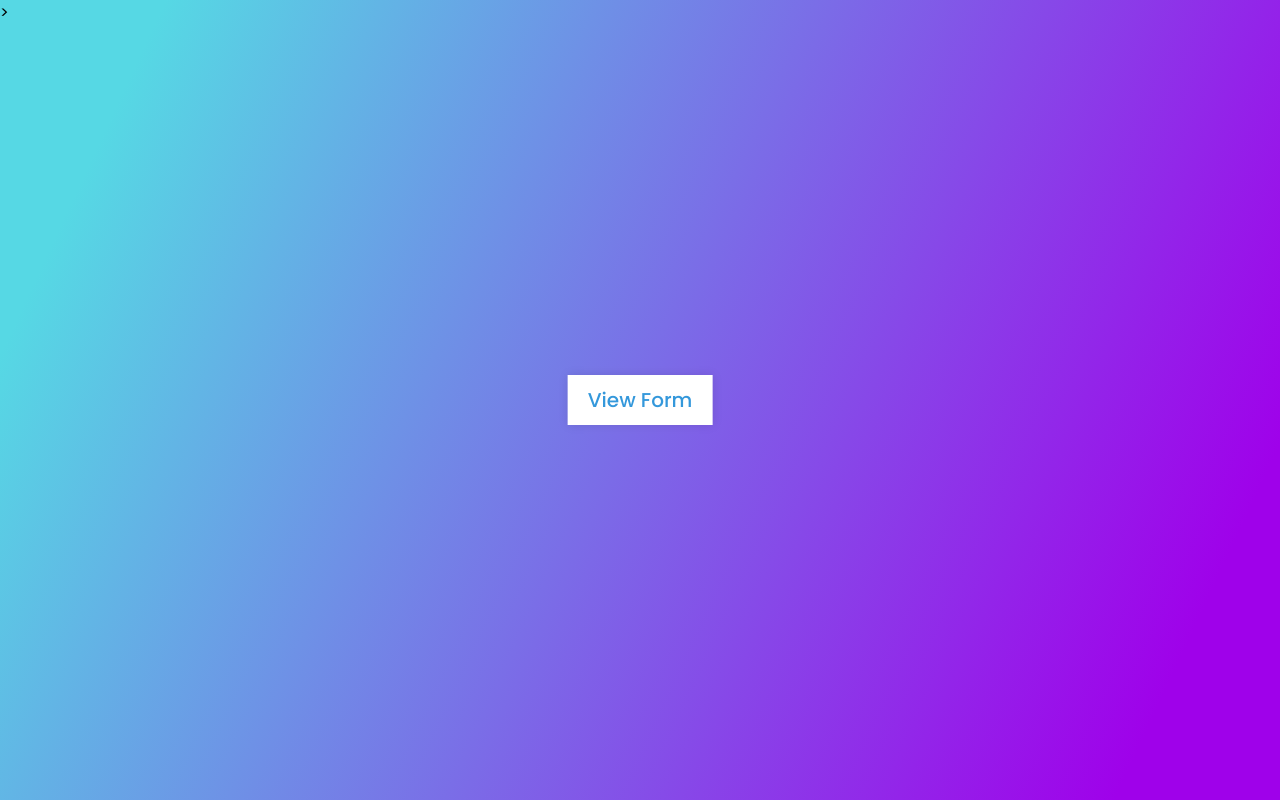
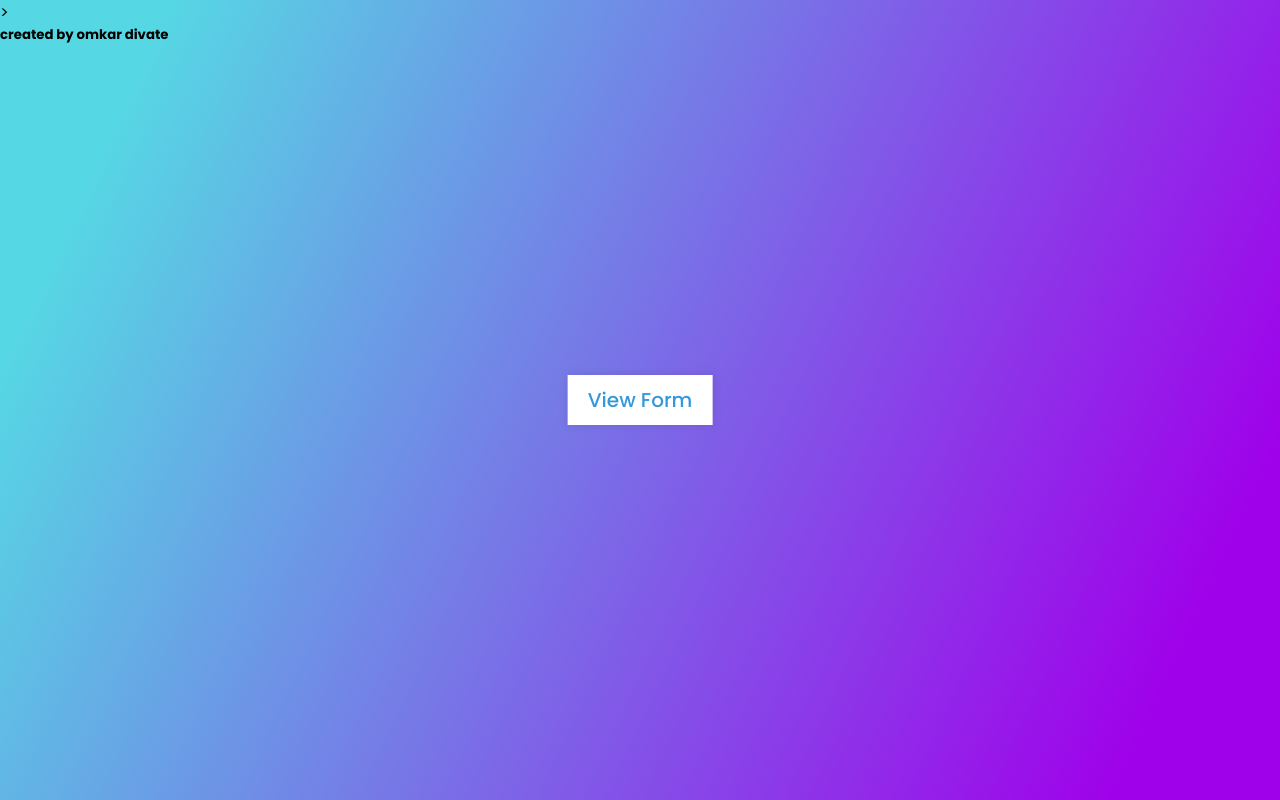
Before and after one commit to darkuser25/Login_form, a plain HTML site: page index.html in a window 1280 px wide. Drawn offline with Linux system fonts and the light colour scheme.

Commit message:
Update index.html

```diff
--- a/index.html
+++ b/index.html
@@ -166,6 +166,7 @@
 </head>
 
 <body>
+    <h5>created by omkar divate</h5>
     <div class="center">
         <input type="checkbox" id="show" />
         <label for="show" class="show-btn">View Form</label>
```
